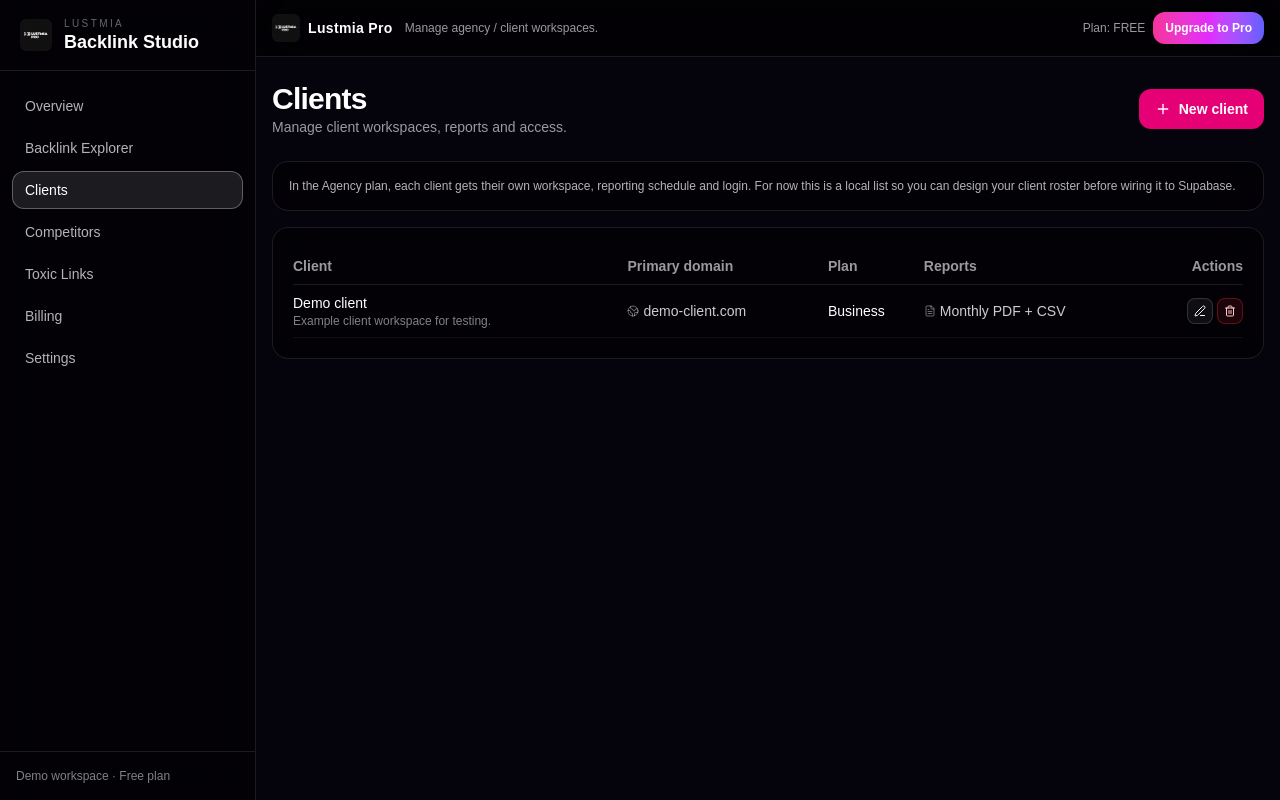
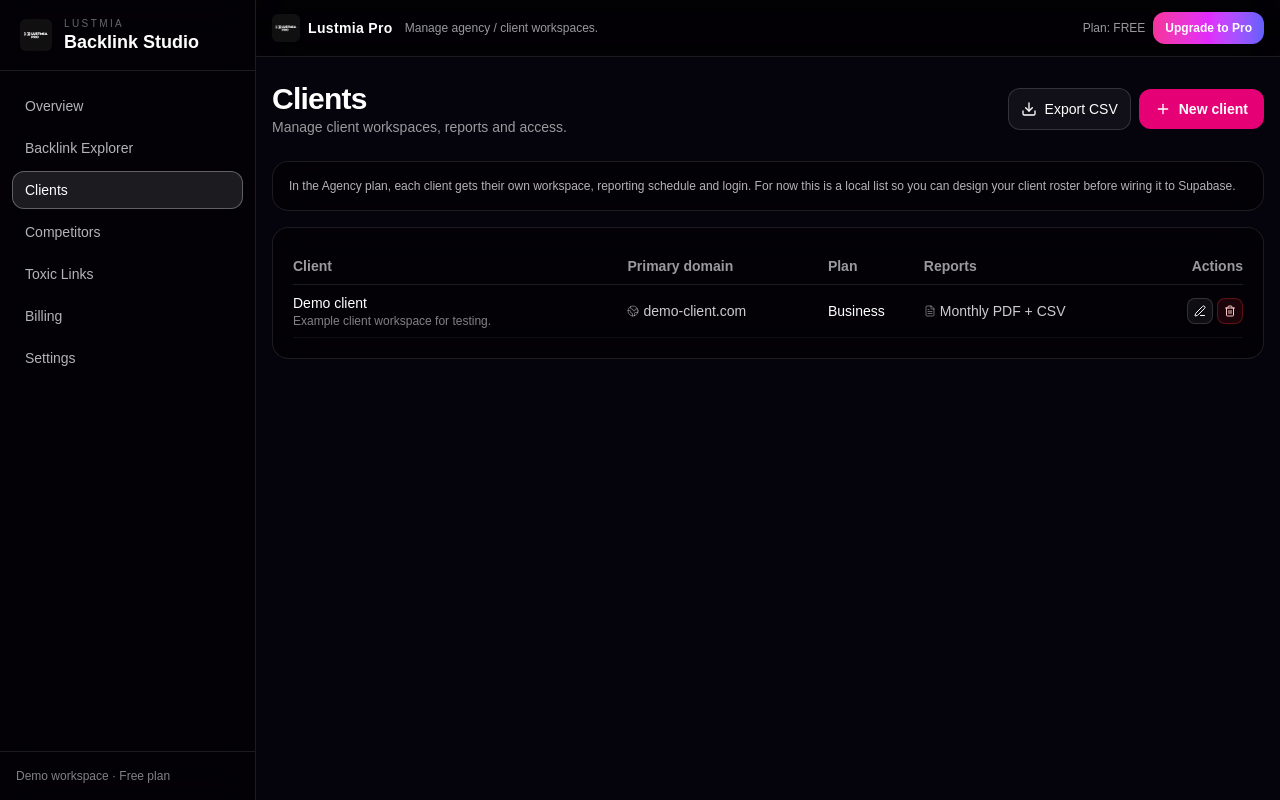
Before and after one commit to Lustmiacancelit/backlinks-lustmia, a Next.js app: page /dashboard/clients in a window 1280 px wide. Built offline with nearby package versions, Linux system fonts and the light colour scheme.

Commit message:
Add CSV export for clients

```diff
--- a/app/dashboard/clients/page.tsx
+++ b/app/dashboard/clients/page.tsx
@@ -2,7 +2,7 @@
 
 import { useEffect, useState } from "react";
 import DashboardLayout from "@/components/DashboardLayout";
-import { Plus, Globe2, FileText, Trash2, Edit3 } from "lucide-react";
+import { Plus, Globe2, FileText, Trash2, Edit3, Download } from "lucide-react";
 import clsx from "clsx";
 
 type Client = {
@@ -143,6 +143,48 @@ export default function ClientsPage() {
     setClients((prev) => prev.filter((c) => c.id !== id));
   }
 
+  // --- CSV EXPORT ---
+  function exportCsv() {
+    if (!clients.length) {
+      alert("No clients to export yet.");
+      return;
+    }
+
+    const rows: (string | number)[][] = [
+      ["Client", "Domain", "Plan", "Reports", "Notes"],
+      ...clients.map((c) => [
+        c.name,
+        c.domain,
+        c.plan,
+        c.cadence,
+        c.notes ?? "",
+      ]),
+    ];
+
+    const csv = rows
+      .map((row) =>
+        row
+          .map((field) =>
+            `"${String(field).replace(/"/g, '""')}"`
+          )
+          .join(",")
+      )
+      .join("\n");
+
+    const blob = new Blob([csv], {
+      type: "text/csv;charset=utf-8;",
+    });
+    const url = URL.createObjectURL(blob);
+
+    const a = document.createElement("a");
+    a.href = url;
+    a.download = "lustmia-clients.csv";
+    document.body.appendChild(a);
+    a.click();
+    document.body.removeChild(a);
+    URL.revokeObjectURL(url);
+  }
+
   return (
     <DashboardLayout active="clients">
       {/* Header */}
@@ -156,6 +198,15 @@ export default function ClientsPage() {
           </p>
         </div>
 
+        <div className="flex items-center gap-2">
+          <button
+            onClick={exportCsv}
+            className="inline-flex items-center gap-2 px-3 py-2.5 rounded-xl bg-white/5 border border-white/15 text-xs md:text-sm hover:bg-white/10"
+          >
+            <Download className="h-4 w-4" />
+            Export CSV
+          </button>
+
           <button
             onClick={openNewClient}
             className="inline-flex items-center gap-2 px-4 py-2.5 rounded-xl bg-pink-600 hover:bg-pink-500 text-sm font-semibold"
@@ -163,6 +214,7 @@ export default function ClientsPage() {
             <Plus className="h-4 w-4" />
             New client
           </button>
+        </div>
       </header>
 
       {/* Info strip */}
@@ -314,7 +366,9 @@ export default function ClientsPage() {
             </div>
 
             <div className="space-y-1">
-              <label className="text-xs text-white/60">Reporting cadence</label>
+              <label className="text-xs text-white/60">
+                Reporting cadence
+              </label>
               <select
                 value={cadence}
                 onChange={(e) =>
```
Lines whose indentation alone changed are shown as unchanged.
